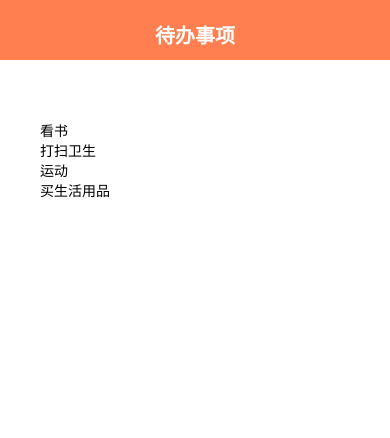
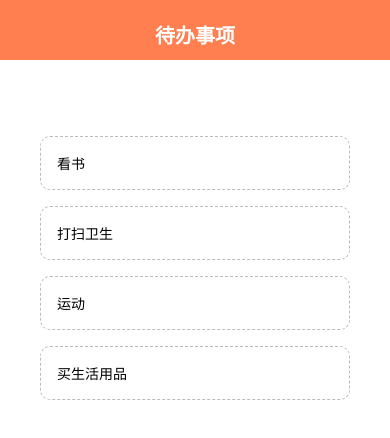
Before and after one commit to ms-online/react-native-myproject, a React Native app: screen / in a window 390 px wide. Shown: the top 438 px of the page. Built offline with nearby package versions, Linux system fonts and the light colour scheme.

Commit message:
lesson-09

```diff
--- a/App.js
+++ b/App.js
@@ -2,6 +2,7 @@ import { StatusBar } from 'expo-status-bar';
 import { useState } from 'react';
 import { StyleSheet, Text, View, FlatList } from 'react-native';
 import Header from './components/Header';
+import TodoItem from './components/TodoItem';
 
 export default function App() {
   const [todos, setTodos] = useState([
@@ -10,6 +11,12 @@ export default function App() {
     { text: '运动', key: '3' },
     { text: '买生活用品', key: '4' },
   ]);
+
+  const pressedHandler = (key) => {
+    setTodos((prevTodos) => {
+      return prevTodos.filter((todo) => todo.key !== key);
+    });
+  };
   return (
     <View style={styles.container}>
       {/* 头部header */}
@@ -19,7 +26,9 @@ export default function App() {
         <View style={styles.list}>
           <FlatList
             data={todos}
-            renderItem={({ item }) => <Text>{item.text}</Text>}
+            renderItem={({ item }) => (
+              <TodoItem item={item} pressedHandler={pressedHandler} />
+            )}
           />
         </View>
       </View>
--- /dev/null
+++ b/components/TodoItem.js
@@ -0,0 +1,20 @@
+import { StyleSheet, Text, View, TouchableOpacity } from 'react-native';
+
+export default function TodoItem({ item, pressedHandler }) {
+  return (
+    <TouchableOpacity onPress={() => pressedHandler(item.key)}>
+      <Text style={styles.text}>{item.text}</Text>
+    </TouchableOpacity>
+  );
+}
+
+const styles = StyleSheet.create({
+  text: {
+    padding: 16,
+    marginTop: 16,
+    borderColor: '#bbb',
+    borderStyle: 'dashed',
+    borderRadius: 10,
+    borderWidth: 1,
+  },
+});
```
Also changed, not shown: 1 other file (tests, documents, lock files or other folders).
